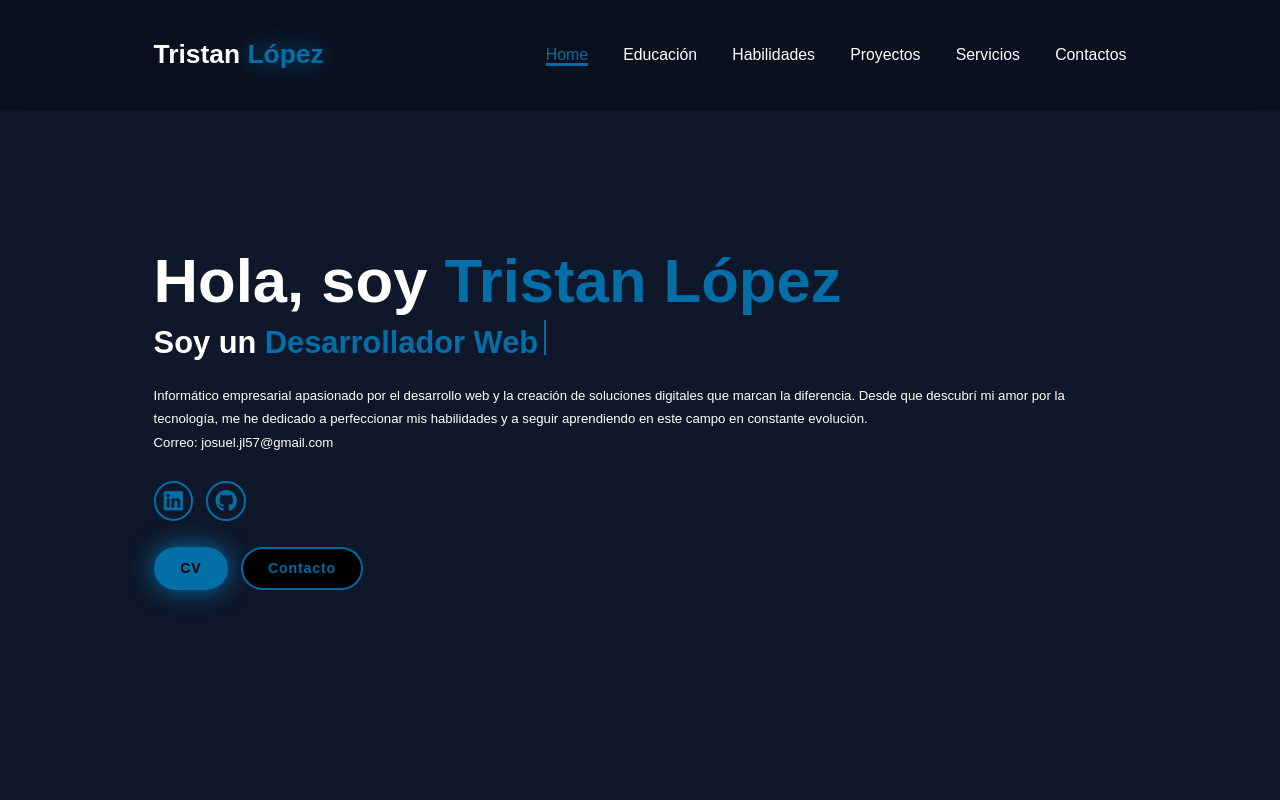
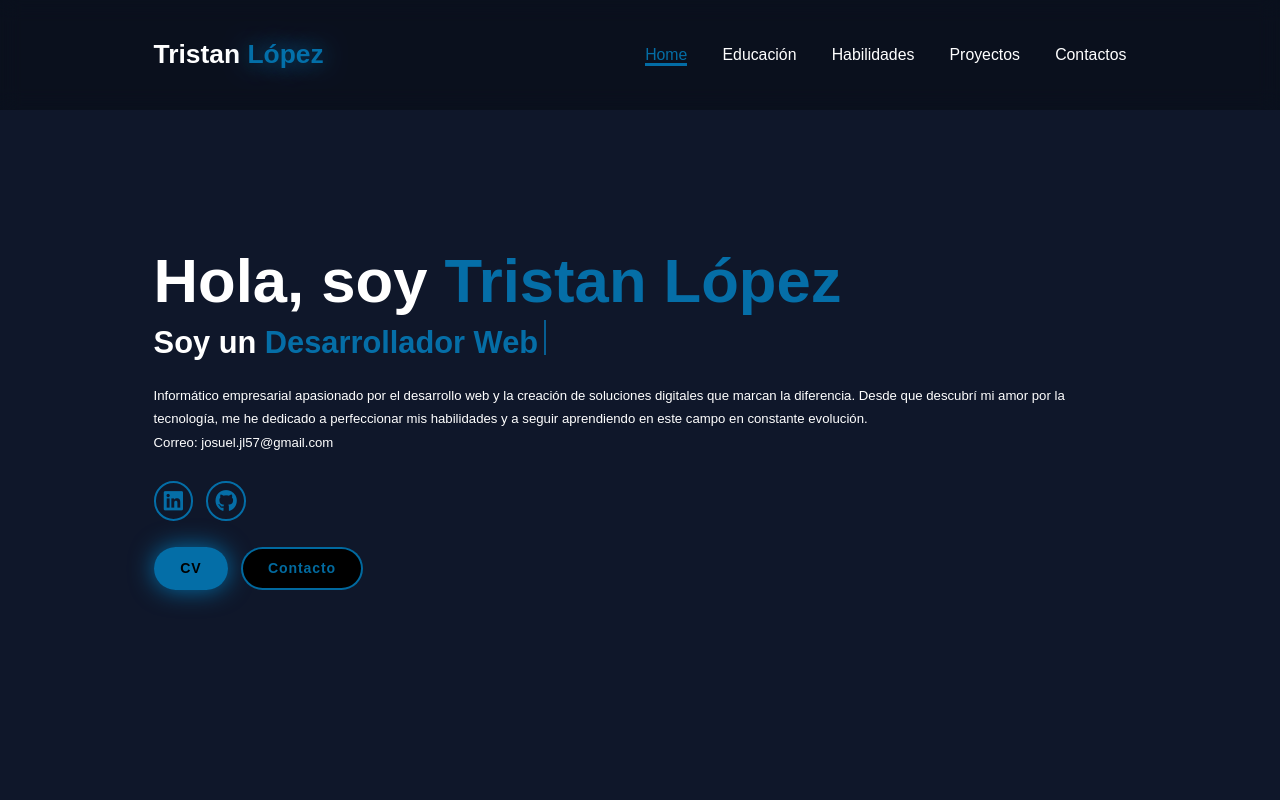
Before and after one commit to TristanTico/TristanPortafolio, a React (Vite) app: page / in a window 1280 px wide. Shown: the top 800 px of the page. Built offline with nearby package versions, Linux system fonts and the light colour scheme.

Commit message:
Quitando Servicios

```diff
--- a/src/App.jsx
+++ b/src/App.jsx
@@ -4,7 +4,6 @@ import Educacion from "./components/Body/Educacion";
 import Proyectos from "./components/Body/Proyectos";
 import Footer from "./components/Body/Footer";
 import Habilidades from "./components/Body/Habilidades";
-import Servicios from "./components/Body/Servicios";
 
 function App() {
   return (
@@ -14,7 +13,6 @@ function App() {
       <Educacion />
       <Habilidades/>
       <Proyectos />
-      <Servicios />
       <Footer/>
     </>
   );
--- a/src/components/Header/Navbar.jsx
+++ b/src/components/Header/Navbar.jsx
@@ -51,9 +51,6 @@ const Navbar = () => {
         <a href="#proyectos" className={activeSection === "#proyectos" ? "active" : ""}>
           Proyectos
         </a>
-        <a href="#services" className={activeSection === "#services" ? "active" : ""}>
-          Servicios
-        </a>
         <a href="mailto:josuel.jl57@gmail.com" className={activeSection === "#contact" ? "active" : ""}>
           Contactos
         </a>
```
